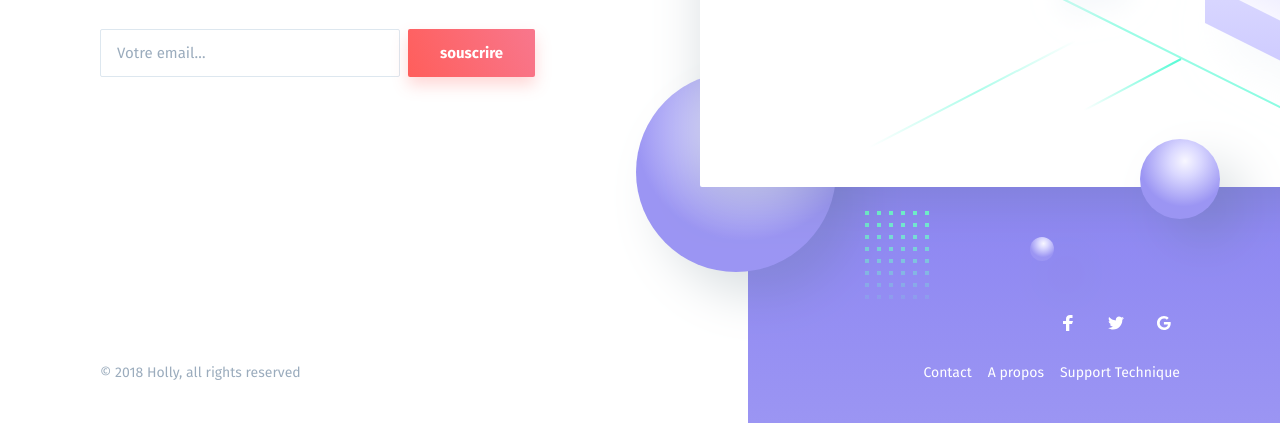
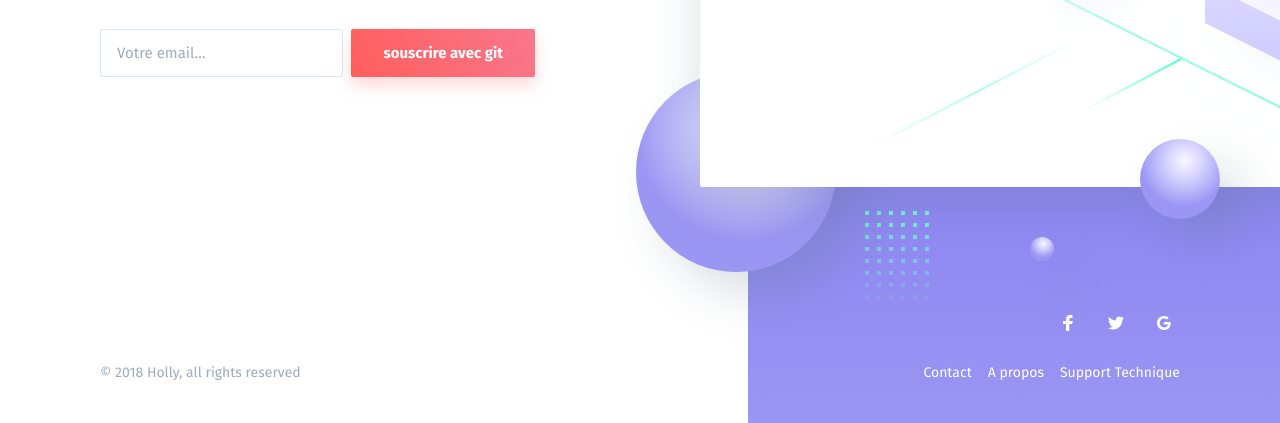
Before and after one commit to simplydevrepo/git--netlify, a plain HTML site: page index.html in a window 1280 px wide. Shown: the part 423-846 px from the top of the page. Drawn offline with nearby package versions, Linux system fonts and the light colour scheme.

Commit message:
modification du fichier index.html

```diff
--- a/index.html
+++ b/index.html
@@ -70,7 +70,7 @@
                                     </div>
                                     <div class="control">
                                         <a class="button button-primary button-block button-shadow"
-                                            href="#">souscrire</a>
+                                            href="#">souscrire avec git</a>
                                     </div>
                                 </div>
                             </div>
```
